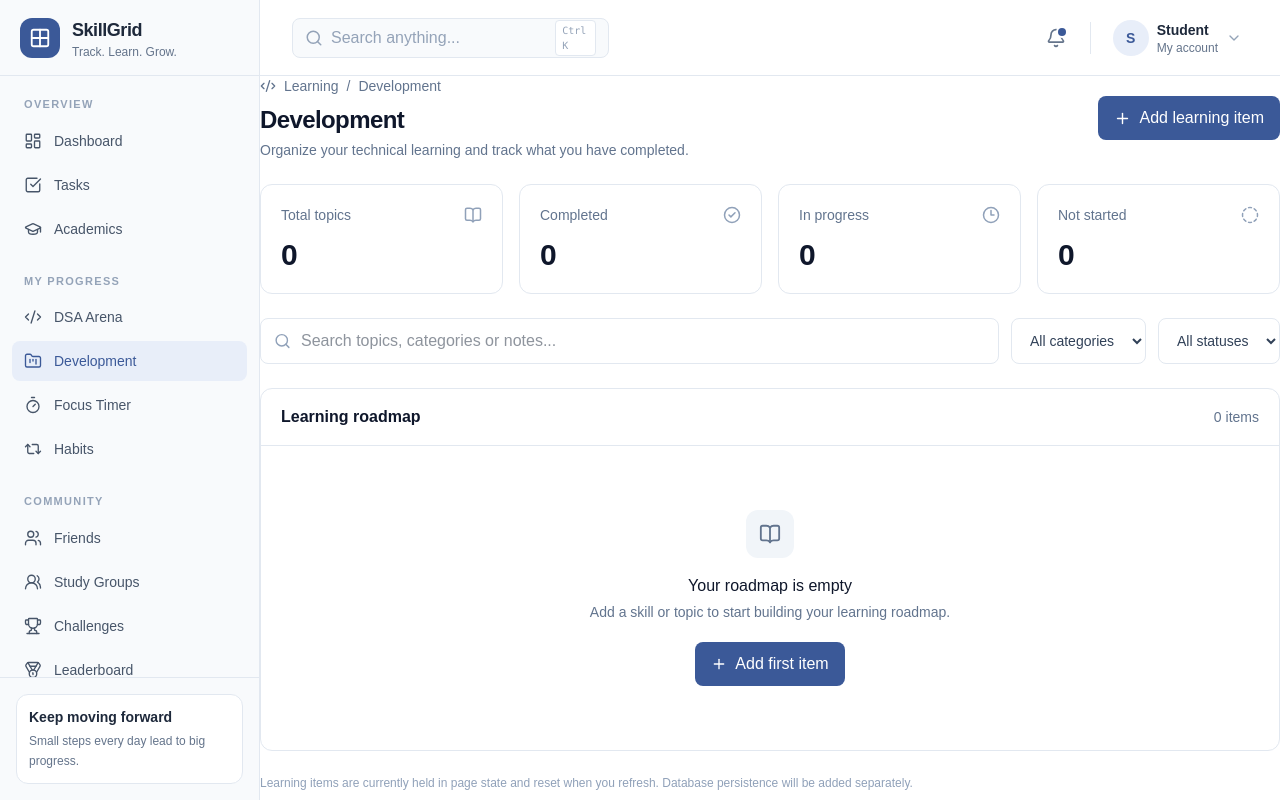
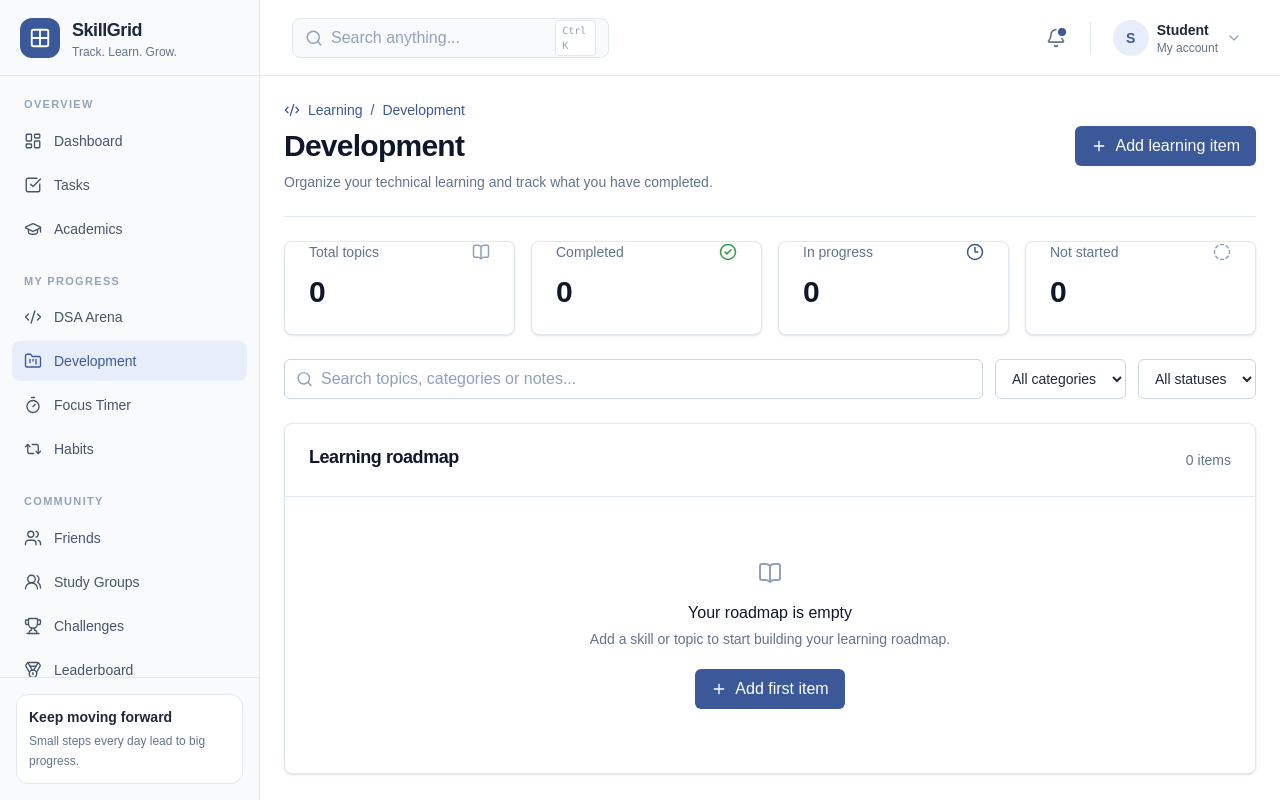
Before and after one commit to thiteswapnil1212-hue/skillGrid, a Next.js app in the folder skillgrid-app/: page /development in a window 1280 px wide. Built offline with nearby package versions, Linux system fonts and the light colour scheme.

Commit message:
feat: redesign development page UI

```diff
--- a/skillgrid-app/src/app/development/page.tsx
+++ b/skillgrid-app/src/app/development/page.tsx
@@ -1,4 +1,3 @@
-
 "use client";
 
 import { useMemo, useState, type FormEvent } from "react";
@@ -14,6 +13,10 @@ import {
   Clock3,
   ChevronDown,
 } from "lucide-react";
+import { Button } from "@/components/ui/Button";
+import { Card, CardContent, CardHeader, CardTitle } from "@/components/ui/Card";
+import { Input } from "@/components/ui/Input";
+import { Badge } from "@/components/ui/Badge";
 
 type LearningStatus = "Not started" | "In progress" | "Completed";
 
@@ -30,12 +33,6 @@ const statuses: LearningStatus[] = [
   "In progress",
   "Completed",
 ];
-
-const statusStyles: Record<LearningStatus, string> = {
-  "Not started": "bg-slate-100 text-slate-600",
-  "In progress": "bg-blue-50 text-blue-700",
-  Completed: "bg-emerald-50 text-emerald-700",
-};
 
 export default function DevelopmentPage() {
   const [items, setItems] = useState<LearningItem[]>([]);
@@ -115,166 +112,124 @@ export default function DevelopmentPage() {
   }
 
   return (
-    <div className="mx-auto w-full max-w-7xl space-y-6">
-      <div className="flex flex-col justify-between gap-4 sm:flex-row sm:items-center">
+    <main className="mx-auto w-full max-w-7xl space-y-6 p-6">
+      <section className="flex flex-col justify-between gap-4 border-b border-slate-200 pb-6 sm:flex-row sm:items-center">
         <div>
-          <div className="flex items-center gap-2 text-sm text-slate-500">
+          <div className="flex items-center gap-2 text-sm font-medium text-primary">
             <Code2 size={16} />
             <span>Learning</span>
             <span>/</span>
             <span>Development</span>
           </div>
-
-          <h1 className="mt-2 text-2xl font-semibold tracking-tight text-slate-900">
+          <h1 className="mt-2 text-2xl font-semibold tracking-tight text-slate-900 sm:text-3xl">
             Development
           </h1>
-
-          <p className="mt-1 text-sm text-slate-500">
+          <p className="mt-2 text-sm text-slate-500">
             Organize your technical learning and track what you have completed.
           </p>
         </div>
+        <Button onClick={() => setShowForm((current) => !current)} className="gap-2">
+          {showForm ? <X size={16} /> : <Plus size={16} />}
+          {showForm ? "Close form" : "Add learning item"}
+        </Button>
+      </section>
 
-        <button
-          onClick={() => setShowForm((current) => !current)}
-          className="inline-flex items-center justify-center gap-2 rounded-lg bg-[#3B5998] px-4 py-2.5 text-sm font-medium text-white transition hover:bg-[#304b85]"
-        >
-          {showForm ? <X size={17} /> : <Plus size={17} />}
-          {showForm ? "Close form" : "Add learning item"}
-        </button>
-      </div>
-
-      <div className="grid grid-cols-2 gap-4 lg:grid-cols-4">
+      <section className="grid grid-cols-2 gap-4 lg:grid-cols-4">
         {[
-          { label: "Total topics", value: stats.total, icon: BookOpen },
-          { label: "Completed", value: stats.completed, icon: CheckCircle2 },
-          { label: "In progress", value: stats.inProgress, icon: Clock3 },
-          { label: "Not started", value: stats.notStarted, icon: CircleDashed },
+          { label: "Total topics", value: stats.total, icon: BookOpen, color: "text-slate-400" },
+          { label: "Completed", value: stats.completed, icon: CheckCircle2, color: "text-success" },
+          { label: "In progress", value: stats.inProgress, icon: Clock3, color: "text-primary" },
+          { label: "Not started", value: stats.notStarted, icon: CircleDashed, color: "text-slate-400" },
         ].map((stat) => {
           const Icon = stat.icon;
-
           return (
-            <div
-              key={stat.label}
-              className="rounded-xl border border-slate-200 bg-white p-5"
-            >
+            <Card key={stat.label}>
+              <CardContent className="p-5">
                 <div className="flex items-center justify-between">
                   <p className="text-sm text-slate-500">{stat.label}</p>
-                <Icon size={18} className="text-slate-400" />
+                  <Icon size={18} className={stat.color} />
                 </div>
-              <p className="mt-3 text-3xl font-semibold text-slate-900">
-                {stat.value}
-              </p>
-            </div>
+                <p className="mt-3 text-3xl font-semibold text-slate-900">{stat.value}</p>
+              </CardContent>
+            </Card>
           );
         })}
-      </div>
+      </section>
 
       {showForm && (
-        <form
-          onSubmit={handleSubmit}
-          className="space-y-5 rounded-xl border border-slate-200 bg-white p-5 sm:p-6"
-        >
-          <div>
-            <h2 className="text-lg font-semibold text-slate-900">
-              Add learning item
-            </h2>
-            <p className="mt-1 text-sm text-slate-500">
-              Add a skill, technology, or topic you want to learn.
-            </p>
-          </div>
-
+        <Card>
+          <CardHeader>
+            <CardTitle>Add learning item</CardTitle>
+            <p className="text-sm text-slate-500 font-normal">Add a skill, technology, or topic you want to learn.</p>
+          </CardHeader>
+          <CardContent>
+            <form onSubmit={handleSubmit} className="space-y-5">
               <div className="grid gap-4 sm:grid-cols-2">
                 <div className="sm:col-span-2">
-              <label className="mb-2 block text-sm font-medium text-slate-700">
-                Topic or skill *
-              </label>
-              <input
+                  <label className="mb-2 block text-sm font-medium text-slate-700">Topic or skill *</label>
+                  <Input
                     required
                     value={title}
-                onChange={(event) => setTitle(event.target.value)}
+                    onChange={(e) => setTitle(e.target.value)}
                     placeholder="e.g. React Hooks, REST APIs, Java DSA"
-                className="w-full rounded-lg border border-slate-200 px-3.5 py-2.5 text-sm outline-none focus:border-[#3B5998] focus:ring-2 focus:ring-blue-100"
                   />
                 </div>
-
                 <div>
-              <label className="mb-2 block text-sm font-medium text-slate-700">
-                Category
-              </label>
+                  <label className="mb-2 block text-sm font-medium text-slate-700">Category</label>
                   <select
                     value={category}
-                onChange={(event) => setCategory(event.target.value)}
-                className="w-full rounded-lg border border-slate-200 bg-white px-3.5 py-2.5 text-sm outline-none focus:border-[#3B5998]"
+                    onChange={(e) => setCategory(e.target.value)}
+                    className="flex h-10 w-full rounded-md border border-slate-300 bg-transparent px-3 py-2 text-sm focus:border-transparent focus:outline-none focus:ring-2 focus:ring-primary"
                   >
                     <option>Web Development</option>
                     <option>AI / ML</option>
                     <option>Backend Development</option>
                     <option>Programming Languages</option>
-                <option>Tools & Platforms</option>
+                    <option>Tools &amp; Platforms</option>
                     <option>System Design</option>
                     <option>Other</option>
                   </select>
                 </div>
-
                 <div>
-              <label className="mb-2 block text-sm font-medium text-slate-700">
-                Initial status
-              </label>
-              <div className="rounded-lg border border-slate-200 bg-slate-50 px-3.5 py-2.5 text-sm text-slate-600">
+                  <label className="mb-2 block text-sm font-medium text-slate-700">Initial status</label>
+                  <div className="flex h-10 items-center rounded-md border border-slate-200 bg-slate-50 px-3 text-sm text-slate-600">
                     Not started
                   </div>
                 </div>
-
                 <div className="sm:col-span-2">
-              <label className="mb-2 block text-sm font-medium text-slate-700">
-                Notes (optional)
-              </label>
+                  <label className="mb-2 block text-sm font-medium text-slate-700">Notes (optional)</label>
                   <textarea
                     value={notes}
-                onChange={(event) => setNotes(event.target.value)}
+                    onChange={(e) => setNotes(e.target.value)}
                     placeholder="Add a short note about what you want to learn..."
                     rows={3}
-                className="w-full resize-y rounded-lg border border-slate-200 px-3.5 py-2.5 text-sm outline-none focus:border-[#3B5998] focus:ring-2 focus:ring-blue-100"
+                    className="flex w-full resize-y rounded-md border border-slate-300 bg-transparent px-3 py-2 text-sm placeholder:text-slate-400 focus:outline-none focus:ring-2 focus:ring-primary focus:border-transparent"
                   />
                 </div>
               </div>
-
-          <div className="flex justify-end gap-3">
-            <button
-              type="button"
-              onClick={() => setShowForm(false)}
-              className="rounded-lg border border-slate-200 px-4 py-2.5 text-sm font-medium text-slate-600 hover:bg-slate-50"
-            >
-              Cancel
-            </button>
-            <button
-              type="submit"
-              className="rounded-lg bg-[#3B5998] px-5 py-2.5 text-sm font-medium text-white hover:bg-[#304b85]"
-            >
-              Save item
-            </button>
+              <div className="flex justify-end gap-3 pt-4">
+                <Button variant="outline" type="button" onClick={() => setShowForm(false)}>Cancel</Button>
+                <Button type="submit">Save item</Button>
               </div>
             </form>
+          </CardContent>
+        </Card>
       )}
 
       <div className="flex flex-col gap-3 sm:flex-row">
         <div className="relative flex-1">
-          <Search
-            size={17}
-            className="absolute left-3.5 top-1/2 -translate-y-1/2 text-slate-400"
-          />
-          <input
+          <Search size={17} className="absolute left-3 top-1/2 -translate-y-1/2 text-slate-400" />
+          <Input
             value={search}
-            onChange={(event) => setSearch(event.target.value)}
+            onChange={(e) => setSearch(e.target.value)}
             placeholder="Search topics, categories or notes..."
-            className="w-full rounded-lg border border-slate-200 bg-white py-2.5 pl-10 pr-4 text-sm outline-none focus:border-[#3B5998]"
+            className="pl-9 bg-white"
           />
         </div>
-
         <select
           value={categoryFilter}
-          onChange={(event) => setCategoryFilter(event.target.value)}
-          className="rounded-lg border border-slate-200 bg-white px-3.5 py-2.5 text-sm text-slate-700 outline-none focus:border-[#3B5998]"
+          onChange={(e) => setCategoryFilter(e.target.value)}
+          className="flex h-10 rounded-md border border-slate-300 bg-white px-3 py-2 text-sm focus:border-transparent focus:outline-none focus:ring-2 focus:ring-primary"
         >
           {categories.map((item) => (
             <option key={item} value={item}>
@@ -282,11 +237,10 @@ export default function DevelopmentPage() {
             </option>
           ))}
         </select>
-
         <select
           value={statusFilter}
-          onChange={(event) => setStatusFilter(event.target.value)}
-          className="rounded-lg border border-slate-200 bg-white px-3.5 py-2.5 text-sm text-slate-700 outline-none focus:border-[#3B5998]"
+          onChange={(e) => setStatusFilter(e.target.value)}
+          className="flex h-10 rounded-md border border-slate-300 bg-white px-3 py-2 text-sm focus:border-transparent focus:outline-none focus:ring-2 focus:ring-primary"
         >
           <option value="All">All statuses</option>
           {statuses.map((status) => (
@@ -295,101 +249,76 @@ export default function DevelopmentPage() {
         </select>
       </div>
 
-      <div className="overflow-hidden rounded-xl border border-slate-200 bg-white">
-        <div className="flex items-center justify-between border-b border-slate-200 px-5 py-4">
-          <h2 className="font-semibold text-slate-900">Learning roadmap</h2>
+      <Card>
+        <CardHeader className="flex flex-row items-center justify-between border-b border-slate-200">
+          <CardTitle>Learning roadmap</CardTitle>
           <span className="text-sm text-slate-500">
-            {filteredItems.length}{" "}
-            {filteredItems.length === 1 ? "item" : "items"}
+            {filteredItems.length} {filteredItems.length === 1 ? "item" : "items"}
           </span>
-        </div>
-
+        </CardHeader>
+        <div>
           {filteredItems.length === 0 ? (
-          <div className="flex flex-col items-center px-5 py-16 text-center">
-            <div className="flex h-12 w-12 items-center justify-center rounded-xl bg-slate-100">
-              <BookOpen size={22} className="text-slate-500" />
-            </div>
-            <h3 className="mt-4 font-medium text-slate-900">
-              {items.length === 0
-                ? "Your roadmap is empty"
-                : "No matching learning items"}
+            <div className="flex flex-col items-center py-16 text-center px-6">
+              <BookOpen size={24} className="text-slate-400 mb-4" />
+              <h3 className="font-medium text-slate-900">
+                {items.length === 0 ? "Your roadmap is empty" : "No matching learning items"}
               </h3>
-            <p className="mt-1 max-w-sm text-sm text-slate-500">
+              <p className="mt-1 text-sm text-slate-500 max-w-sm">
                 {items.length === 0
                   ? "Add a skill or topic to start building your learning roadmap."
                   : "Try changing your search or filters."}
               </p>
-
               {items.length === 0 && (
-              <button
-                onClick={() => setShowForm(true)}
-                className="mt-5 inline-flex items-center gap-2 rounded-lg bg-[#3B5998] px-4 py-2.5 text-sm font-medium text-white hover:bg-[#304b85]"
-              >
-                <Plus size={16} />
-                Add first item
-              </button>
+                <Button onClick={() => setShowForm(true)} className="mt-5 gap-2">
+                  <Plus size={16} /> Add first item
+                </Button>
               )}
             </div>
           ) : (
             <div className="divide-y divide-slate-100">
               {filteredItems.map((item) => (
-              <div
-                key={item.id}
-                className="flex flex-col gap-4 px-5 py-4 sm:flex-row sm:items-center sm:justify-between"
-              >
+                <div key={item.id} className="flex flex-col gap-4 px-6 py-4 sm:flex-row sm:items-center sm:justify-between hover:bg-slate-50/50 transition">
                   <div className="min-w-0">
                     <h3 className="font-medium text-slate-900">{item.title}</h3>
-                  <p className="mt-1 text-xs text-slate-500">
-                    {item.category}
-                  </p>
+                    <p className="mt-1 text-xs text-slate-500">{item.category}</p>
                     {item.notes && (
-                    <p className="mt-2 whitespace-pre-wrap text-sm text-slate-500">
-                      {item.notes}
-                    </p>
+                      <p className="mt-2 whitespace-pre-wrap text-sm text-slate-500">{item.notes}</p>
                     )}
                   </div>
-
                   <div className="flex items-center gap-3">
                     <div className="relative">
                       <select
                         value={item.status}
-                      onChange={(event) =>
-                        updateStatus(
-                          item.id,
-                          event.target.value as LearningStatus
-                        )
-                      }
+                        onChange={(e) => updateStatus(item.id, e.target.value as LearningStatus)}
                         aria-label={`Status for ${item.title}`}
-                      className={`appearance-none rounded-full border-0 py-2 pl-3 pr-8 text-xs font-medium outline-none ${statusStyles[item.status]}`}
+                        className={`appearance-none rounded-full border-0 py-1.5 pl-3 pr-8 text-xs font-semibold outline-none ${
+                          item.status === "Completed"
+                            ? "bg-success-light text-success"
+                            : item.status === "In progress"
+                              ? "bg-primary-light text-primary"
+                              : "bg-slate-100 text-slate-700"
+                        }`}
                       >
                         {statuses.map((status) => (
                           <option key={status}>{status}</option>
                         ))}
                       </select>
-                    <ChevronDown
-                      size={13}
-                      className="pointer-events-none absolute right-2.5 top-1/2 -translate-y-1/2"
-                    />
+                      <ChevronDown size={13} className="pointer-events-none absolute right-2.5 top-1/2 -translate-y-1/2" />
                     </div>
-
-                  <button
-                    onClick={() => deleteItem(item.id)}
-                    aria-label={`Delete ${item.title}`}
-                    className="rounded-lg p-2 text-slate-400 transition hover:bg-rose-50 hover:text-rose-600"
-                  >
+                    <Button variant="ghost" size="sm" onClick={() => deleteItem(item.id)} className="p-2 h-auto text-slate-400 hover:text-danger hover:bg-danger-light">
                       <Trash2 size={16} />
-                  </button>
+                    </Button>
                   </div>
                 </div>
               ))}
             </div>
           )}
         </div>
+      </Card>
 
-      <p className="text-xs text-slate-400">
-        Learning items are currently held in page state and reset when you
-        refresh. Database persistence will be added separately.
+      <p className="text-xs text-center text-slate-400 pt-4">
+        Learning items are currently held in page state and reset when you refresh. Database persistence will be added separately.
       </p>
-    </div>
+    </main>
   );
 }
```
Lines whose indentation alone changed are shown as unchanged.
